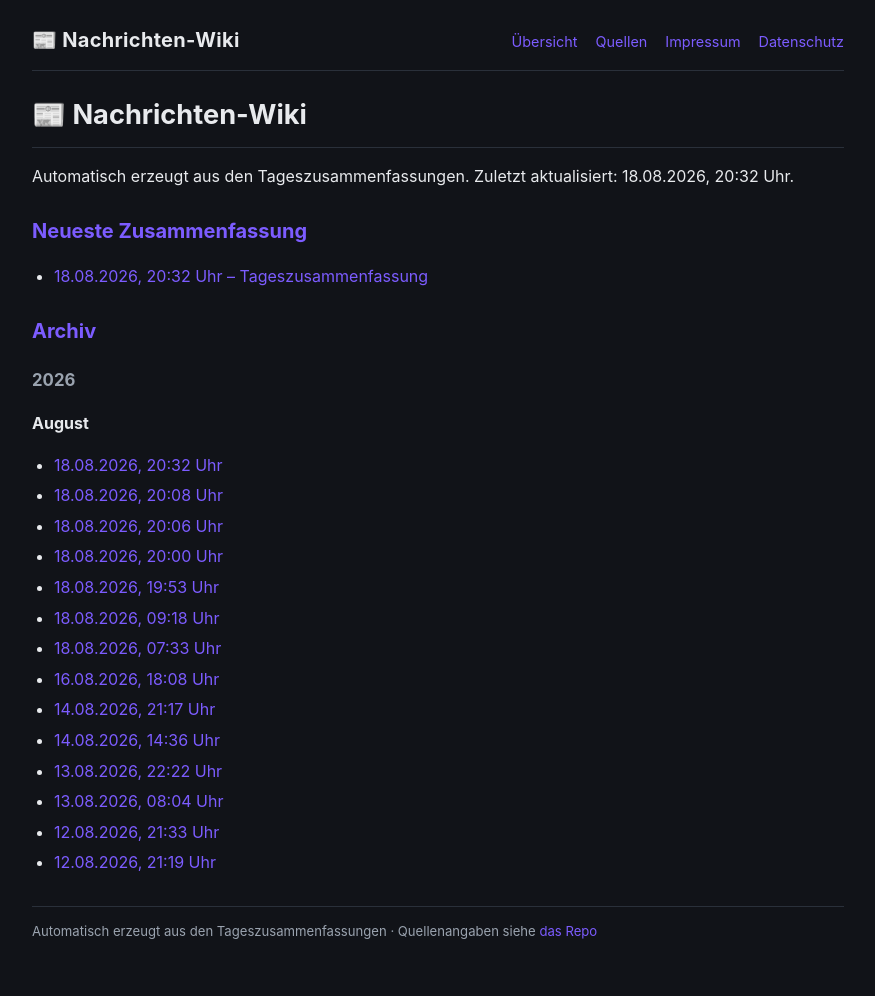
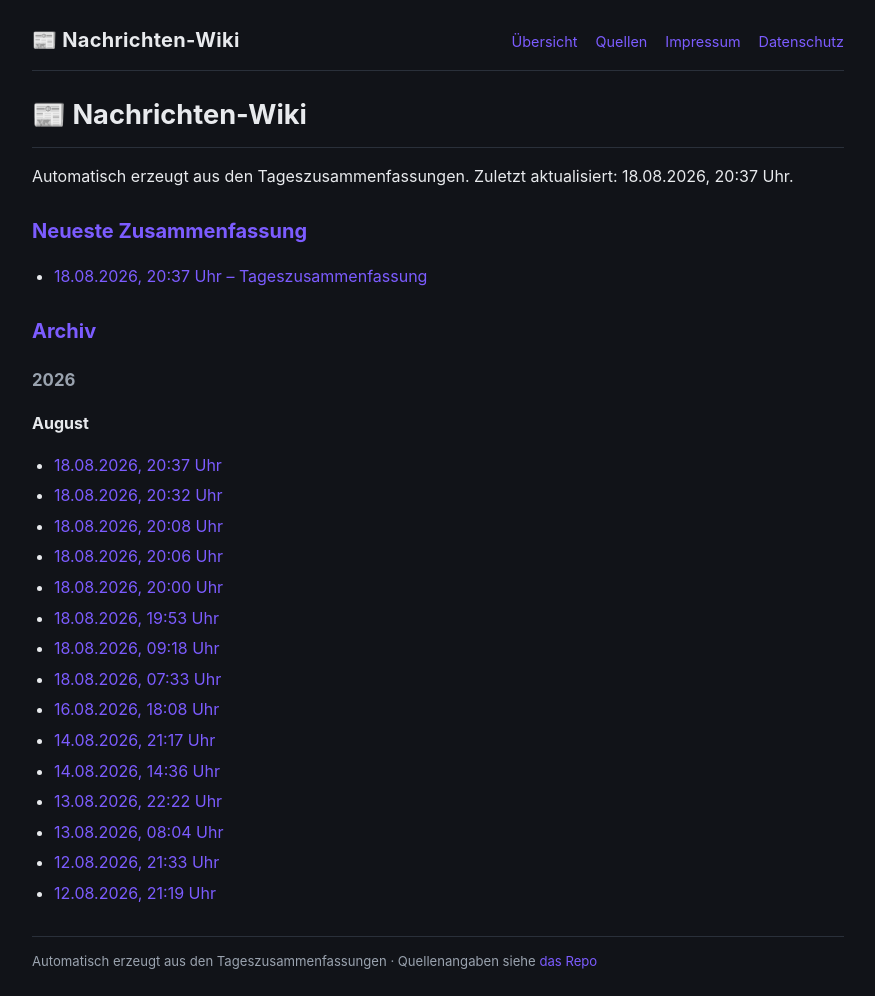
Before and after one commit to Ubuntu51/news-wiki, a Jekyll site: the page built from index.md, in a window 1280 px wide. Shown: the whole page, without its empty margins (202-1077 px from the left). Built offline with Jekyll 4.4.1, drawn with Linux system fonts in a browser that asks for light colours; our own code applies the rules of GitHub Pages for plain Markdown files; before the commit the page ends 966 px from its top, so only the background shows below that.

Commit message:
Tageszusammenfassungen 2026-08-18

```diff
--- a/index.md
+++ b/index.md
@@ -1,10 +1,10 @@
 # 📰 Nachrichten-Wiki
 
-Automatisch erzeugt aus den Tageszusammenfassungen. Zuletzt aktualisiert: 18.08.2026, 20:32 Uhr.
+Automatisch erzeugt aus den Tageszusammenfassungen. Zuletzt aktualisiert: 18.08.2026, 20:37 Uhr.
 
 ## Neueste Zusammenfassung
 
-- [18.08.2026, 20:32 Uhr – Tageszusammenfassung](2026/08/2026-08-18_20-32.html)
+- [18.08.2026, 20:37 Uhr – Tageszusammenfassung](2026/08/2026-08-18_20-37.html)
 
 ## Archiv
 
@@ -12,6 +12,7 @@ Automatisch erzeugt aus den Tageszusammenfassungen. Zuletzt aktualisiert: 18.08.
 
 **August**
 
+- [18.08.2026, 20:37 Uhr](2026/08/2026-08-18_20-37.html)
 - [18.08.2026, 20:32 Uhr](2026/08/2026-08-18_20-32.html)
 - [18.08.2026, 20:08 Uhr](2026/08/2026-08-18_20-08.html)
 - [18.08.2026, 20:06 Uhr](2026/08/2026-08-18_20-06.html)
```
Also changed, not shown: 2026/08/2026-08-18_20-37.md (added, +41 -0 lines).
